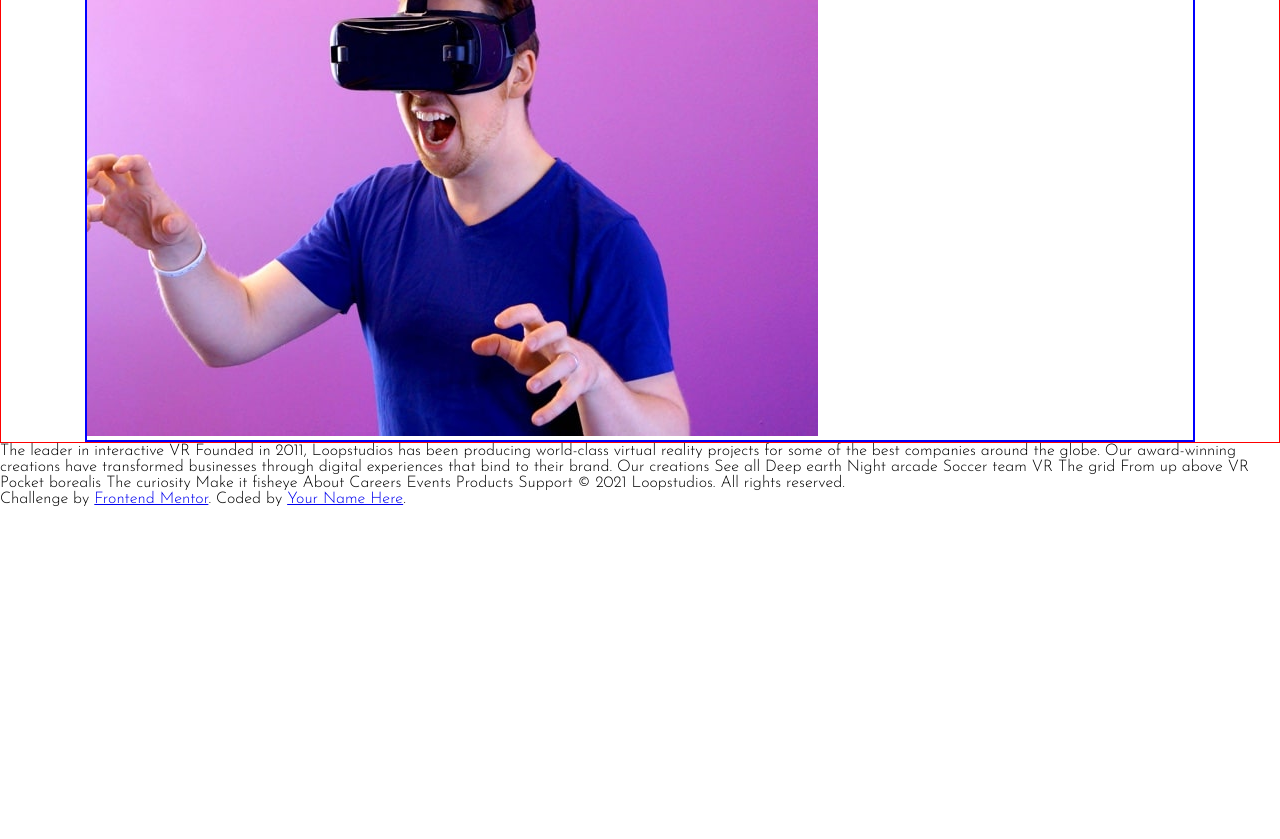
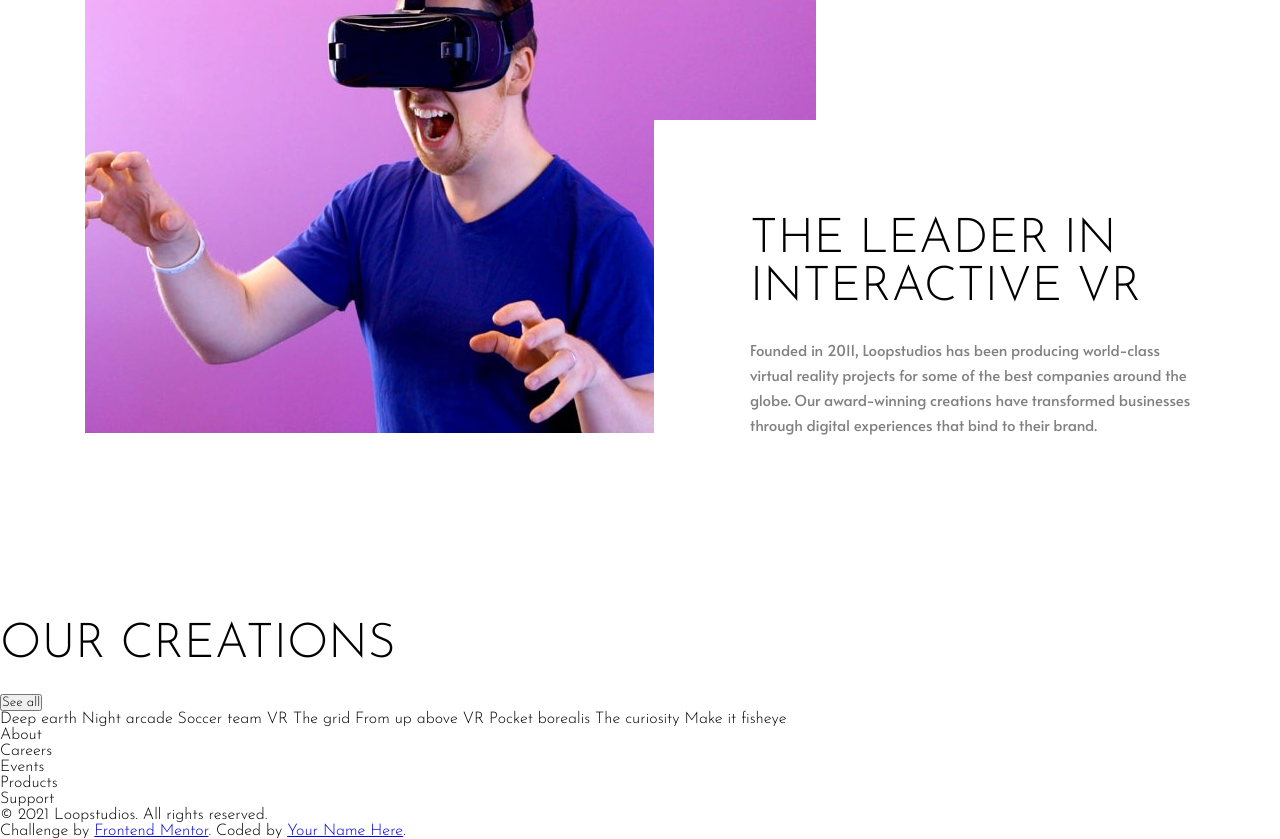
Before and after one commit to felipestefani/loopstudios, a React (Vite) app: page / in a window 1280 px wide. Shown: the part 880-1719 px from the top of the page. Before the commit the page ends 1387 px from the top, so only its background shows below. Built offline with nearby package versions, Linux system fonts and the light colour scheme.

Commit message:
finished desktop info section layout and start creations and footer (unfinished)

```diff
--- a/src/App.jsx
+++ b/src/App.jsx
@@ -23,25 +23,26 @@ const App = () => {
         </div>
       </header>
       <section className={style.info_container}>
-        <div className={style.info_content}>
+        <div className={style.info_flex_container}>
+          <div className={style.info_img_content}>
             <img src={interactive} alt="a man in blue t-shirt using a vr glass" />
           </div>
-      </section>
-
-
-
-
-  The leader in interactive VR
-
-  Founded in 2011, Loopstudios has been producing world-class virtual reality
+          <div className={style.info_text_content}>
+            <h2>The leader in interactive VR</h2>
+            <p>Founded in 2011, Loopstudios has been producing world-class virtual reality
             projects for some of the best companies around the globe. Our award-winning
             creations have transformed businesses through digital experiences that bind
-  to their brand.
-
-  Our creations
-
-  See all
-
+            to their brand.</p>
+          </div>
+        </div>
+      </section>
+      <section className={style.creations_container}>
+        <div className={style.creations_flex_container}>
+          <div>
+            <h2>Our creations</h2>
+            <button>See all</button>
+          </div>
+          <div>
           Deep earth
           Night arcade
           Soccer team VR
@@ -50,19 +51,32 @@ const App = () => {
           Pocket borealis
           The curiosity
           Make it fisheye
+          </div>
+        </div>
+        <footer>
+          <div>
+            <div>
 
-  About
-  Careers
-  Events
-  Products
-  Support
-
+            </div>
+            <div>
+              <ul>
+                <li>About</li>
+                <li>Careers</li>
+                <li>Events</li>
+                <li>Products</li>
+                <li>Support</li>
+              </ul>
+              <div>
                 © 2021 Loopstudios. All rights reserved.
-
+              </div>
+            </div>
+          </div>
           <div class="attribution">
             Challenge by <a href="https://www.frontendmentor.io?ref=challenge" target="_blank">Frontend Mentor</a>.
             Coded by <a href="#">Your Name Here</a>.
           </div>
+        </footer>
+      </section>
     </div>
   )
 }
--- a/src/style.module.css
+++ b/src/style.module.css
@@ -65,13 +65,46 @@
 }
 
 .info_container {
-  border: 1px solid red;
   display: flex;
   justify-content: center;
   padding-top: 10rem;
+  align-items: flex-end;
+  margin-bottom: 11.5rem;
+
 }
 
-.info_content {
+.info_flex_container {
   flex-basis: 1110px;
-  border: 2px solid blue;
+  height: max-content;
+  display: flex;
+  justify-content: space-between;
+  align-items: flex-end;
+  position: relative;
 }
+
+.info_text_content {
+  position: absolute;
+  right: 0;
+  bottom: 0;
+  padding: 6rem 0 0 6rem;
+  width: 33.8125rem;
+  background-color: #FFF;
+}
+
+h2 {
+  font-size: 3rem;
+  font-style: normal;
+  font-weight: 300;
+  line-height: 3rem;
+  text-transform: uppercase;
+  margin-bottom: 1.56rem;
+}
+
+p {
+  color: hsla(0, 0%, 0%, 0.4994);
+  font-family: 'Alata', Arial, Helvetica, sans-serif;
+  font-size: 0.9375rem;
+  font-style: normal;
+  font-weight: 400;
+  line-height: 1.5625rem;
+}
```
Lines whose indentation alone changed are shown as unchanged.
